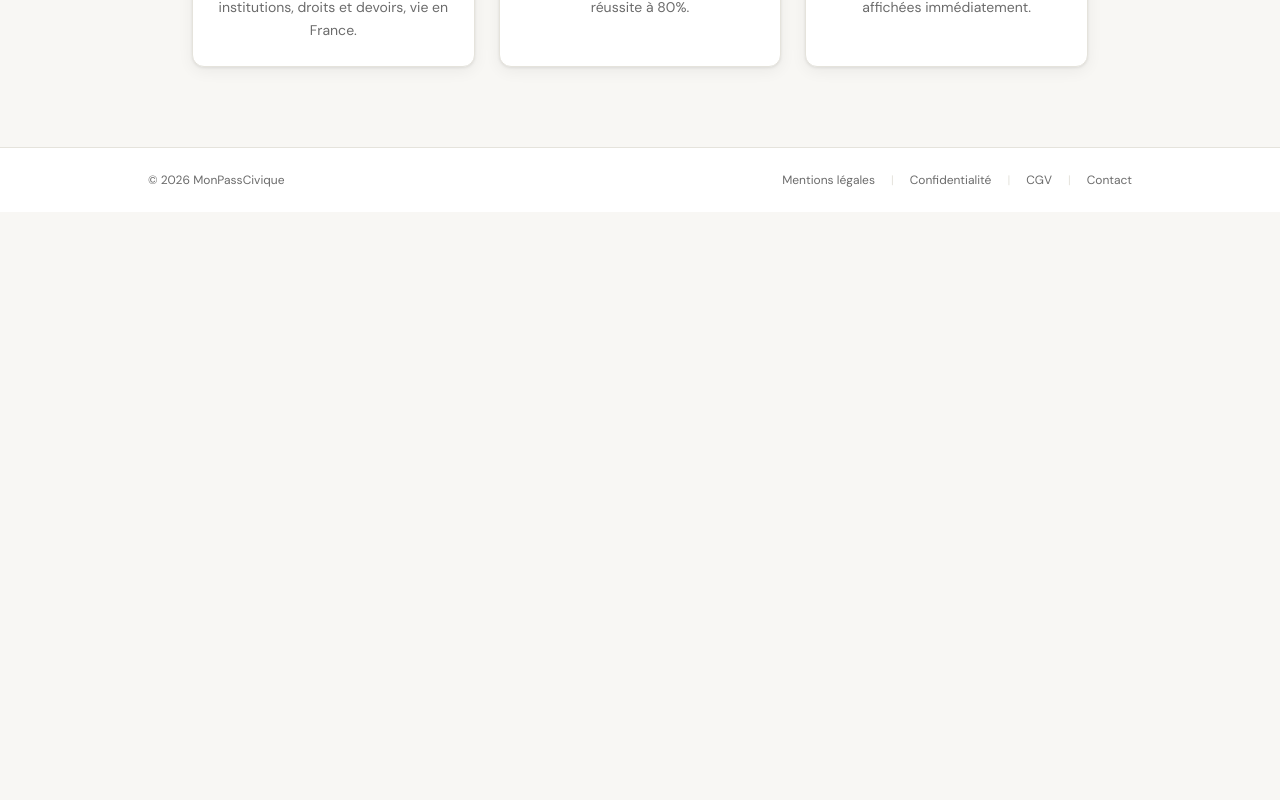
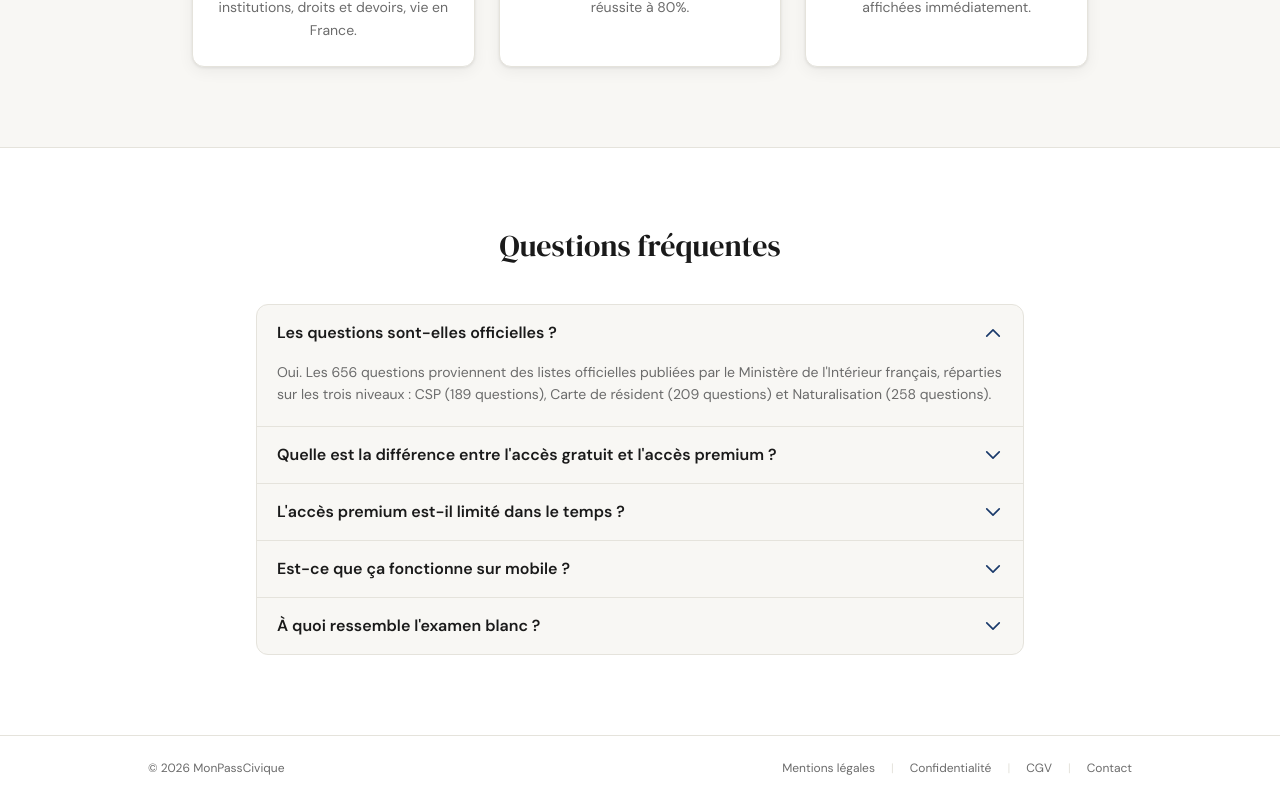
Before and after one commit to hassanebry/civic-exam-prep, a Next.js app: page / in a window 1280 px wide. Shown: the part 1045-1845 px from the top of the page. Before the commit the page ends 1257 px from the top, so only its background shows below. Built offline with nearby package versions, Linux system fonts and the light colour scheme; no server answers.

Commit message:
feat: FAQ section on landing page

```diff
--- a/src/app/page.tsx
+++ b/src/app/page.tsx
@@ -1,4 +1,5 @@
 import Link from "next/link";
+import { Faq } from "@/components/landing/Faq";
 
 const FEATURES = [
   {
@@ -112,6 +113,9 @@ export default function LandingPage() {
           </div>
         </div>
       </section>
+
+      {/* FAQ */}
+      <Faq />
     </main>
   );
 }
--- /dev/null
+++ b/src/components/landing/Faq.tsx
@@ -0,0 +1,86 @@
+"use client";
+
+import { useState } from "react";
+
+interface FaqItem {
+  q: string;
+  a: string;
+}
+
+const ITEMS: FaqItem[] = [
+  {
+    q: "Les questions sont-elles officielles ?",
+    a: "Oui. Les 656 questions proviennent des listes officielles publiées par le Ministère de l'Intérieur français, réparties sur les trois niveaux : CSP (189 questions), Carte de résident (209 questions) et Naturalisation (258 questions).",
+  },
+  {
+    q: "Quelle est la différence entre l'accès gratuit et l'accès premium ?",
+    a: "L'accès gratuit permet de s'entraîner sur les 10 premières questions du niveau CSP. L'accès premium (9,99 € — paiement unique, sans abonnement) débloque les 656 questions, les trois niveaux et les examens blancs complets avec corrigés détaillés.",
+  },
+  {
+    q: "L'accès premium est-il limité dans le temps ?",
+    a: "Non. Le paiement est unique et l'accès est illimité. Vous pouvez vous entraîner autant que vous voulez, sans date d'expiration.",
+  },
+  {
+    q: "Est-ce que ça fonctionne sur mobile ?",
+    a: "Oui, MonPassCivique est entièrement optimisé pour mobile, tablette et ordinateur.",
+  },
+  {
+    q: "À quoi ressemble l'examen blanc ?",
+    a: "L'examen blanc reproduit les conditions réelles : 40 questions tirées aléatoirement, minuteur de 45 minutes, seuil de réussite à 80%. À la fin, vous accédez au corrigé complet avec la bonne réponse et l'explication pour chaque question.",
+  },
+];
+
+export function Faq() {
+  const [openIndex, setOpenIndex] = useState<number | null>(0);
+
+  return (
+    <section className="border-t border-border bg-card px-6 py-20">
+      <div className="mx-auto max-w-3xl">
+        <h2 className="text-center font-serif text-2xl text-foreground sm:text-3xl">
+          Questions fréquentes
+        </h2>
+
+        <div className="mt-10 divide-y divide-border rounded-xl border border-border bg-background">
+          {ITEMS.map((item, i) => {
+            const isOpen = openIndex === i;
+            return (
+              <div key={item.q}>
+                <button
+                  type="button"
+                  onClick={() => setOpenIndex(isOpen ? null : i)}
+                  aria-expanded={isOpen}
+                  className="flex w-full items-center justify-between gap-4 px-5 py-4 text-left transition-colors hover:bg-card"
+                >
+                  <span className="text-sm font-semibold text-foreground sm:text-base">
+                    {item.q}
+                  </span>
+                  <svg
+                    className={`h-5 w-5 shrink-0 text-primary transition-transform ${
+                      isOpen ? "rotate-180" : ""
+                    }`}
+                    fill="none"
+                    viewBox="0 0 24 24"
+                    strokeWidth={2}
+                    stroke="currentColor"
+                  >
+                    <path
+                      strokeLinecap="round"
+                      strokeLinejoin="round"
+                      d="M19.5 8.25l-7.5 7.5-7.5-7.5"
+                    />
+                  </svg>
+                </button>
+
+                {isOpen && (
+                  <div className="px-5 pb-5 text-sm leading-relaxed text-muted">
+                    {item.a}
+                  </div>
+                )}
+              </div>
+            );
+          })}
+        </div>
+      </div>
+    </section>
+  );
+}
```
